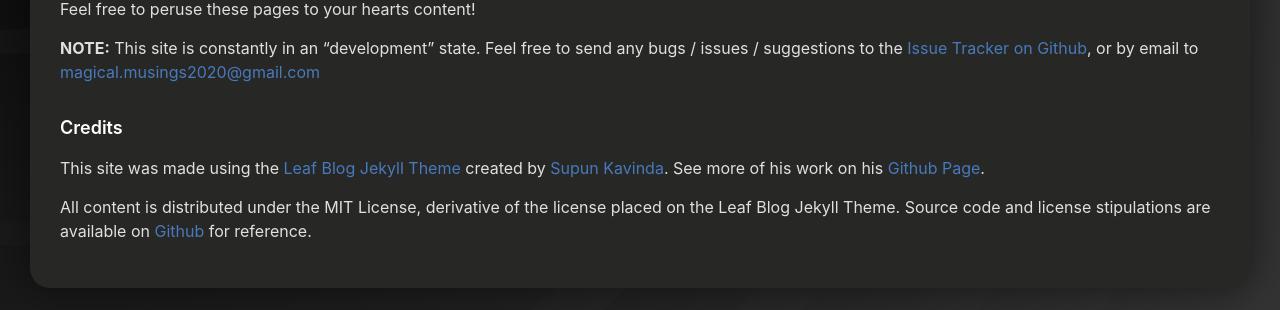
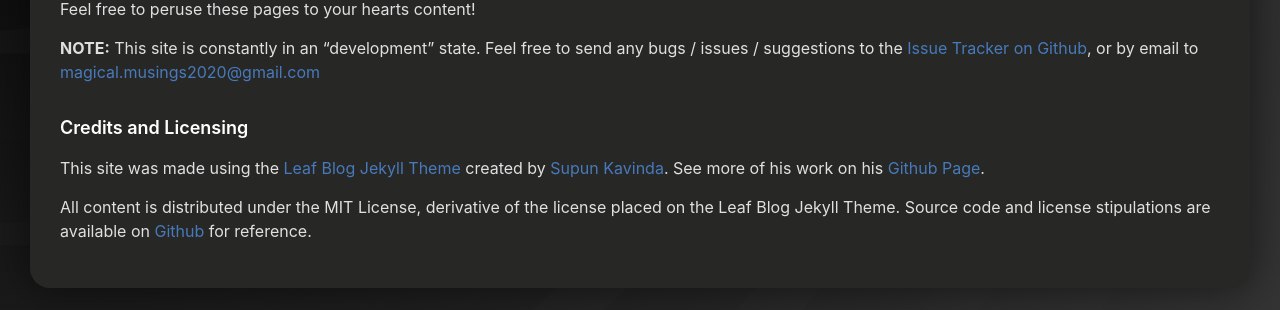
Before and after one commit to andersthemagi/magicalmusings.github.io, a Jekyll site: the page built from index.md, in a window 1280 px wide. Shown: the part 342-652 px from the top of the page. Built offline with Jekyll 4.4.1, drawn with Linux system fonts in a browser that asks for light colours.

Commit message:
Update index.md

```diff
--- a/index.md
+++ b/index.md
@@ -13,7 +13,7 @@ Feel free to peruse these pages to your hearts content!
 
 **NOTE:** This site is constantly in an "development" state. Feel free to send any bugs / issues / suggestions to the <a href="https://github.com/magicalmusings/magicalmusings.github.io/issues">Issue Tracker on Github</a>, or by email to <a href="mailto:magical.musings2020@gmail.com">magical.musings2020@gmail.com</a>
 
-##### Credits
+##### Credits and Licensing
 
 This site was made using the <a href="https://supunkavinda.github.io/jekyll-theme-leaf/">Leaf Blog Jekyll Theme</a> created by <a target="_blank" href="https://twitter.com/_SupunKavinda">Supun Kavinda</a>. See more of his work on his <a href="https://github.com/SupunKavinda">Github Page</a>.
 
```
